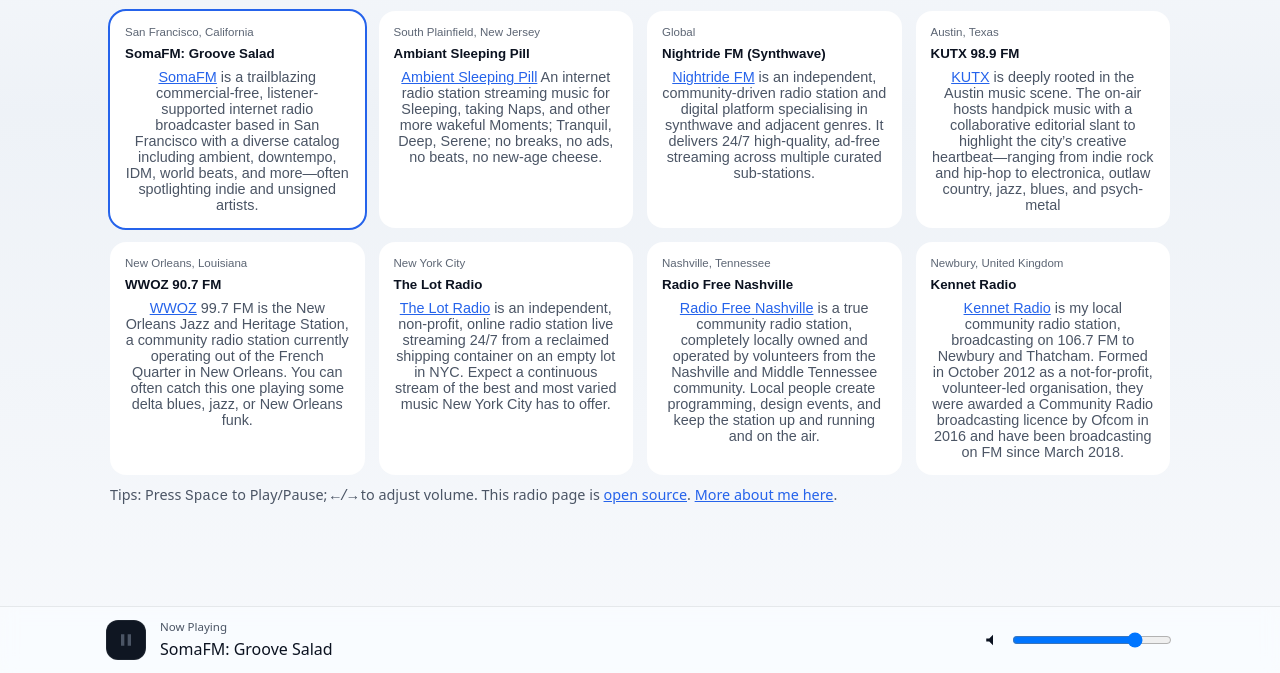
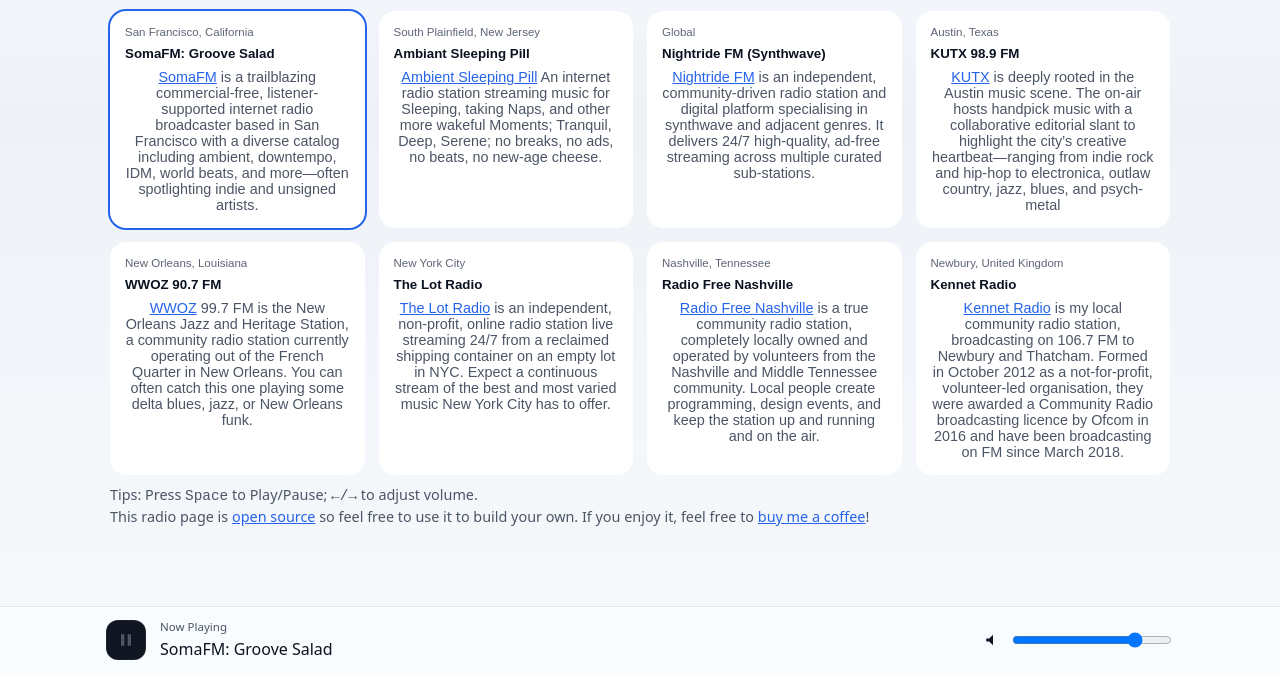
Before and after one commit to bocan/radio, a plain HTML site: page index.html in a window 1280 px wide. Shown: the part 127-800 px from the top of the page. Drawn offline with nearby package versions, Linux system fonts and the light colour scheme; no server answers.

Commit message:
add coffee link

```diff
--- a/index.html
+++ b/index.html
@@ -69,7 +69,7 @@ SOFTWARE.
     <div id="stations" class="grid" role="list" aria-label="Station list"></div>
 
     <p class="hint">
-    Tips: Press <kbd>Space</kbd> to Play/Pause; <kbd>←/→</kbd> to adjust volume. This radio page is <a href="https://github.com/bocan/radio" target=_blank>open source</a>. <a href="https://chris.funderburg.me/" target=_blank>More about me here</a>.
+    Tips: Press <kbd>Space</kbd> to Play/Pause; <kbd>←/→</kbd> to adjust volume.<br />This radio page is <a href="https://github.com/bocan/radio" target=_blank>open source</a> so feel free to use it to build your own. If you enjoy it, feel free to <a href="https://buymeacoffee.com/bocan" target=_blank>buy me a coffee</a>!
     </p>
   </div>
 
```
